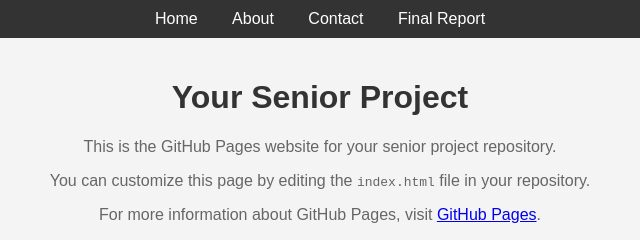
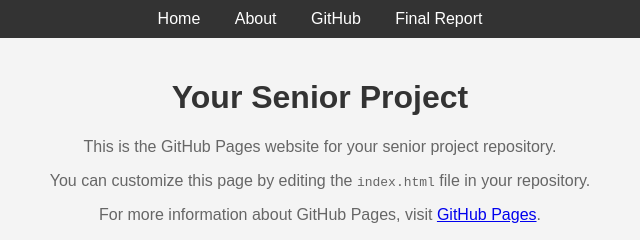
Before and after one commit to SP-5-Green-Dynamic-Grocery-List/SP-5-Green-Dynamic-Grocery-List, a website: page index.html in a window 1280 px wide. Shown: the full height of the page, 320-960 px from the left. Drawn offline with Linux system fonts and the light colour scheme.

Commit message:
added github link

```diff
--- a/index.html
+++ b/index.html
@@ -43,7 +43,7 @@
   <div class="navbar">
     <a href="#">Home</a>
     <a href="#">About</a>
-    <a href="#">Contact</a>
+    <a href="https://github.com/SP-5-Green-Dynamic-Grocery-List/SP-5-Green-Dynamic-Grocery-List">GitHub</a>
     <a href="path/to/your/report.pdf" target="_blank">Final Report</a>
   </div>
   <div class="container">
```
